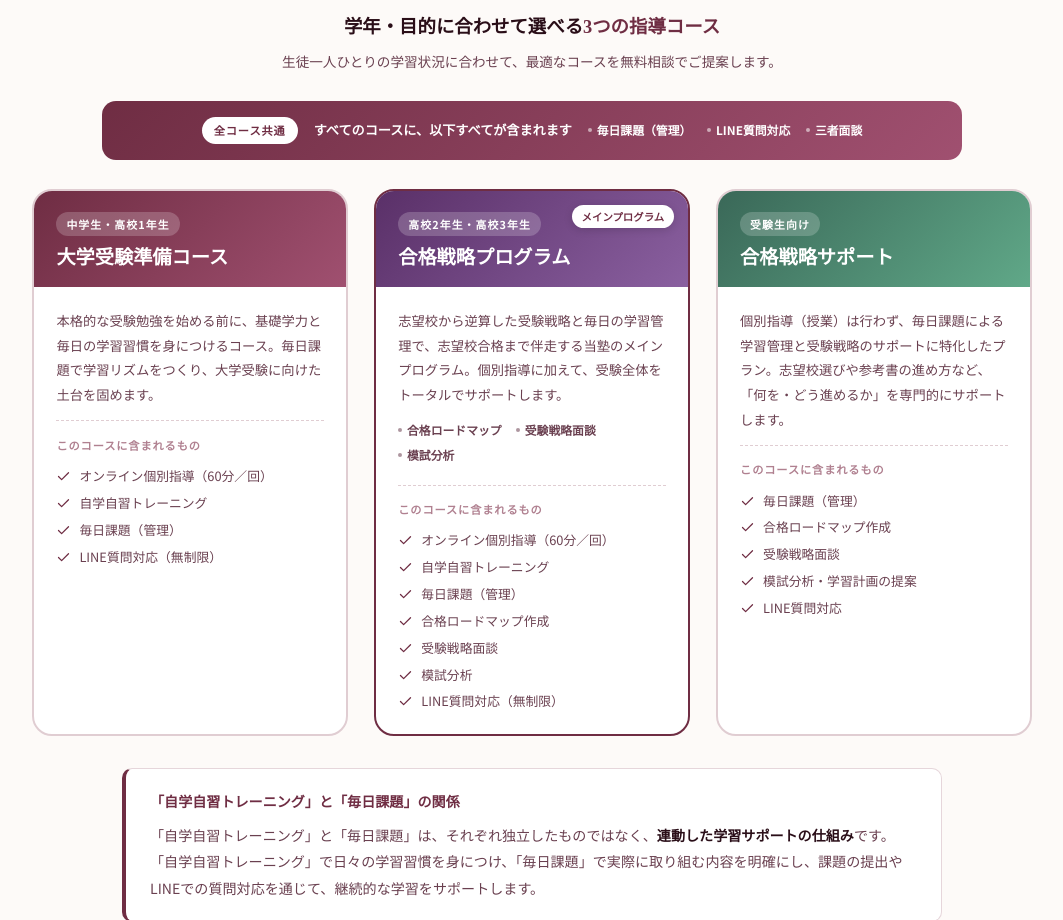
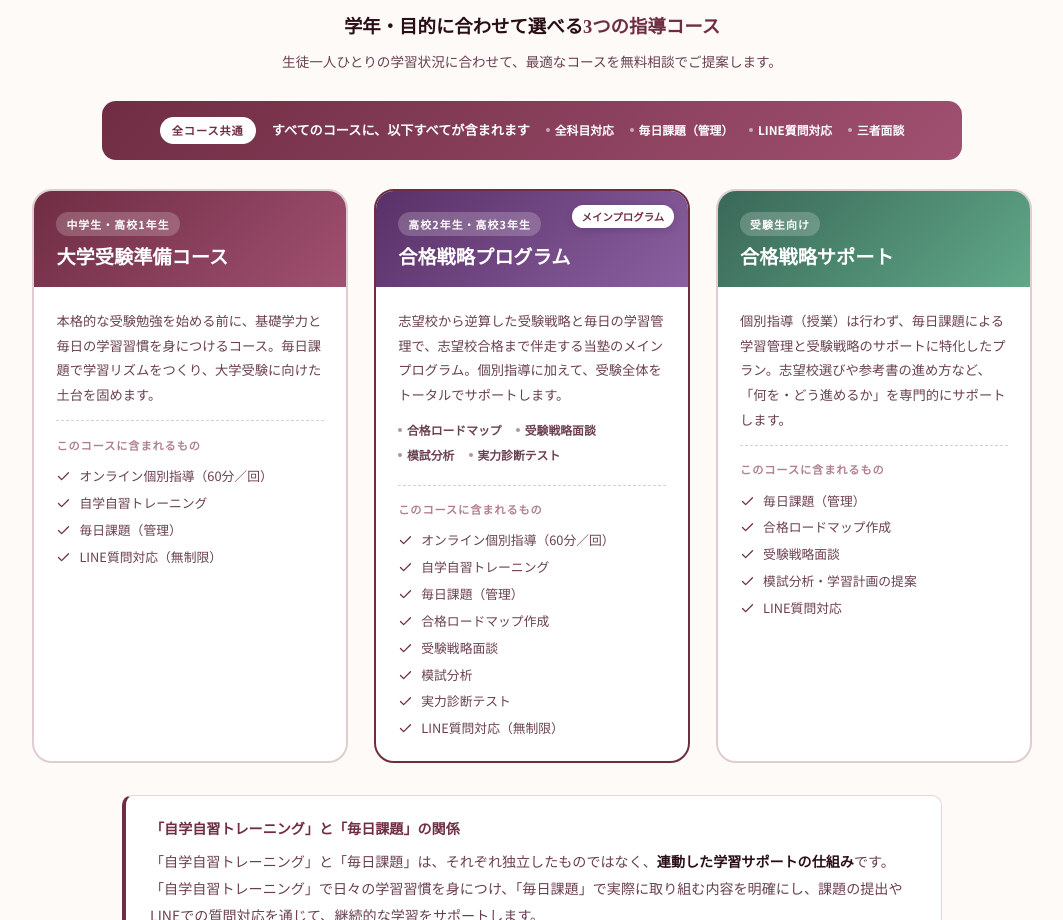
Before and after one commit to naoooomameta/Plato_official, a plain HTML site: page index.html in a window 1280 px wide. Shown: the part 3520-4440 px from the top of the page, without its empty margins (108-1171 px from the left). Drawn offline with nearby package versions, Linux system fonts and the light colour scheme; no server answers; a script that the page names is missing; a web font is replaced by a local one.

Commit message:
コース一覧：全科目対応を全コース共通に追加、合格戦略プログラムに実力診断テストを追加 (#319)
- 全コース共通タグに「全科目対応」を追加（科目数制限の撤廃に合わせた表記）
- 合格戦略プログラムのタグと「含まれるもの」に「実力診断テスト」を追加
- 料金表PDF・ご案内資料（2026年11月版）の更新内容と整合


Claude-Session: https://claude.ai/code/session_01FDtC5B1oYFzPF1XnmeZFo1

Co-authored-by: Claude <noreply@anthropic.com>

```diff
--- a/index.html
+++ b/index.html
@@ -2174,6 +2174,7 @@ footer{background:var(--dark);padding:2.5rem 4vw 1.2rem;}
       <span class="course-common-label">全コース共通</span>
       <span class="course-common-txt">すべてのコースに、以下すべてが含まれます</span>
       <div class="course-common-tags">
+        <span>全科目対応</span>
         <span>毎日課題（管理）</span>
         <span>LINE質問対応</span>
         <span>三者面談</span>
@@ -2211,6 +2212,7 @@ footer{background:var(--dark);padding:2.5rem 4vw 1.2rem;}
             <span class="ctag">合格ロードマップ</span>
             <span class="ctag">受験戦略面談</span>
             <span class="ctag">模試分析</span>
+            <span class="ctag">実力診断テスト</span>
           </div>
           <div class="cl-divider">このコースに含まれるもの</div>
           <ul class="cl-included">
@@ -2220,6 +2222,7 @@ footer{background:var(--dark);padding:2.5rem 4vw 1.2rem;}
             <li><i data-lucide="check"></i><span>合格ロードマップ作成</span></li>
             <li><i data-lucide="check"></i><span>受験戦略面談</span></li>
             <li><i data-lucide="check"></i><span>模試分析</span></li>
+            <li><i data-lucide="check"></i><span>実力診断テスト</span></li>
             <li><i data-lucide="check"></i><span>LINE質問対応（無制限）</span></li>
           </ul>
         </div>
```
